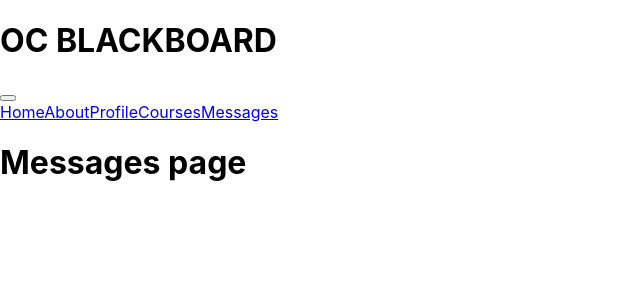
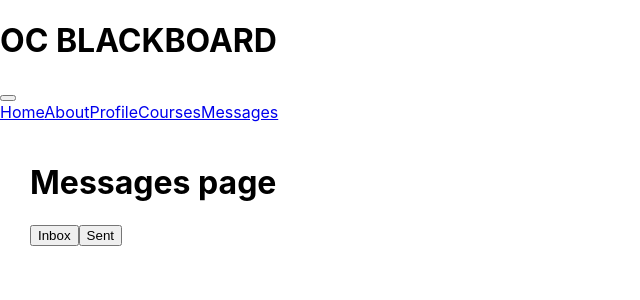
Before and after one commit to logan-giese/whiteboard-course-management, a React (Create React App) app: page /messages in a window 1280 px wide. Shown: the top 300 px of the page, without its empty margins (0-640 px from the left). Built offline with nearby package versions, Linux system fonts and the light colour scheme; the HTML template or start-up script is replaced by a standard one.

Commit message:
links added

```diff
--- a/src/components/Messages.js
+++ b/src/components/Messages.js
@@ -1,12 +1,12 @@
-import React, {Component} from 'react'
-import ReactDOM from 'react-dom';
+import React from 'react'
+import { Button } from 'react-bootstrap';
 
-class Messages extends React.Component{
-       render(){
-        return (
+function About() {
+    return <div className="content">
         <h1>Messages page</h1>
-        );
-    }
-}
+        <Button> Inbox </Button>
+        <Button> Sent </Button>
+      </div>;
+  }
 
-export default Messages
+  export default About;
```
